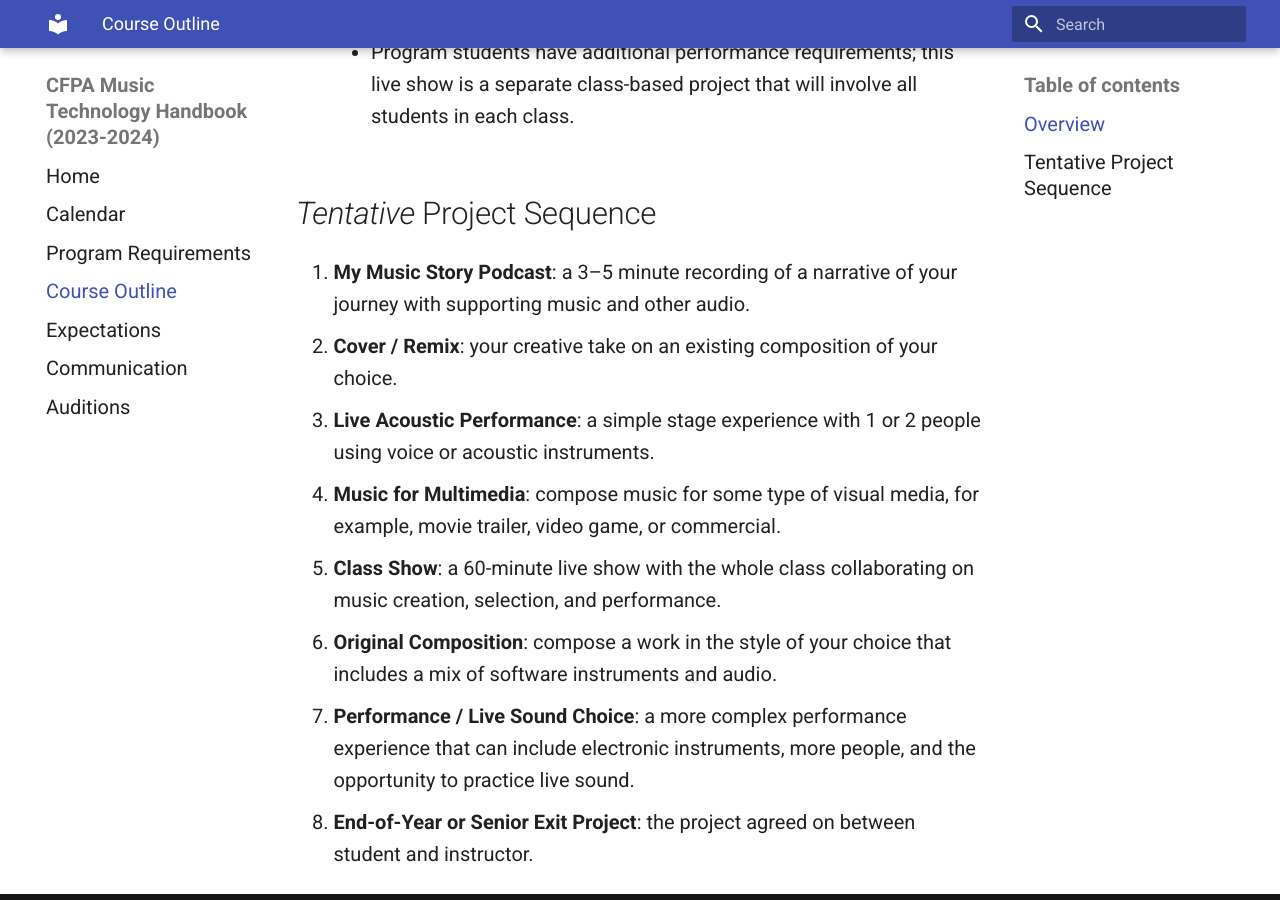
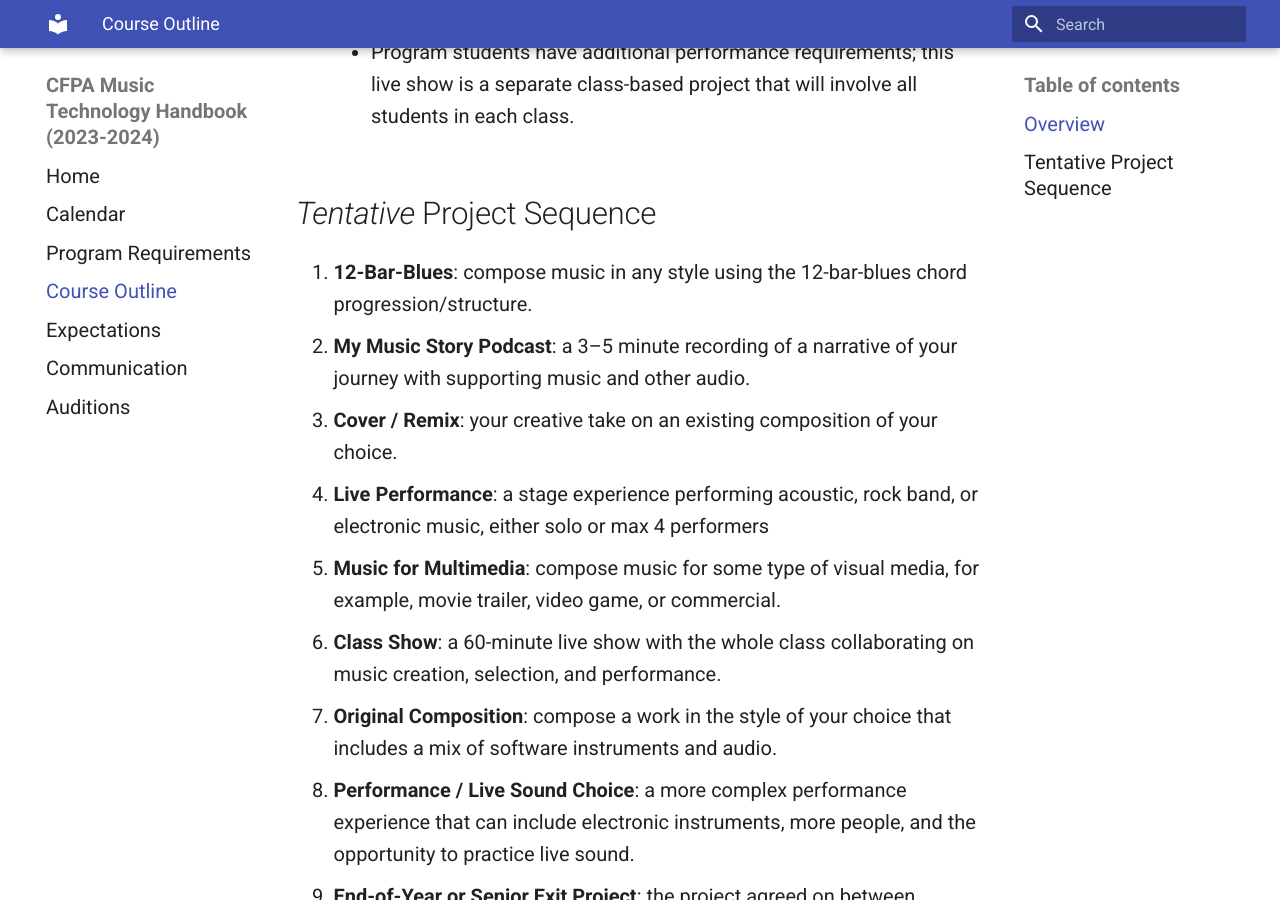
Before and after one commit to sophia-sms/handbook, an MkDocs documentation site: the page built from docs/course-outline.md, in a window 1280 px wide and 900 px high, scrolled down 794 px. Built offline with MkDocs 1.6.1 and Material for MkDocs 9.7.7, drawn with Linux system fonts in a browser that asks for light colours.

Commit message:
Update course-outline.md
adding 12 bar blues and edit live performance

```diff
--- a/docs/course-outline.md
+++ b/docs/course-outline.md
@@ -18,9 +18,10 @@ The course will be centered around projects that will give students the opportun
 
 ## _Tentative_ Project Sequence
 
+1. **12-Bar-Blues**: compose music in any style using the 12-bar-blues chord progression/structure.
 1. **My Music Story Podcast**: a 3–5 minute recording of a narrative of your journey with supporting music and other audio.
 1. **Cover / Remix**: your creative take on an existing composition of your choice.
-1. **Live Acoustic Performance**: a simple stage experience with 1 or 2 people using voice or acoustic instruments.
+1. **Live Performance**: a stage experience performing acoustic, rock band, or electronic music, either solo or max 4 performers
 1. **Music for Multimedia**: compose music for some type of visual media, for example, movie trailer, video game, or commercial.
 1. **Class Show**: a 60-minute live show with the whole class collaborating on music creation, selection, and performance.
 1. **Original Composition**: compose a work in the style of your choice that includes a mix of software instruments and audio.
```
